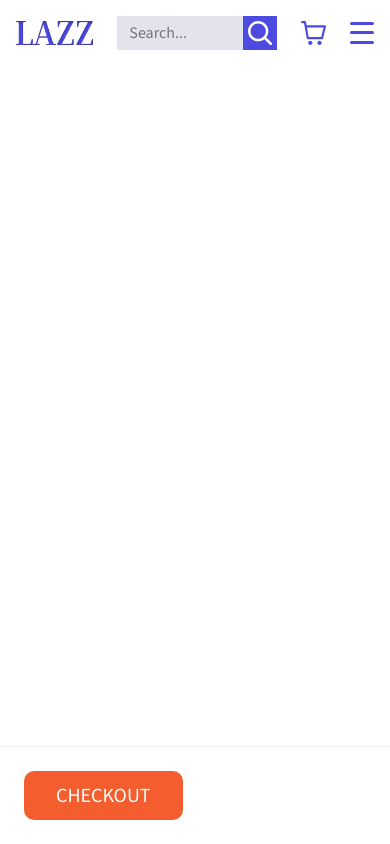
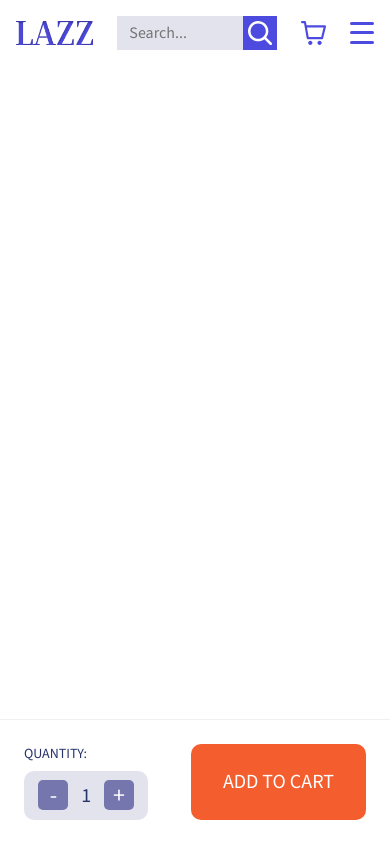
Before and after one commit to DWNWND/Frontend-Frameworks-CA-Thea, a React (Vite) app: page / in a window 390 px wide. Built offline with nearby package versions, Linux system fonts and the light colour scheme.

Commit message:
added the Quantity component to the -product-page- mobile footer

```diff
--- a/src/components/footer/index.jsx
+++ b/src/components/footer/index.jsx
@@ -1,8 +1,9 @@
 import { useState, useEffect } from "react";
 import styles from "./Footer.module.css";
 import Button from "../button";
+import Quantity from "../quanity";
 
-export default function Footer({ page = "checkout" }) {
+export default function Footer({ page = "product" }) {
   const checkIfMobileScreen = () => {
     const [width, setWidth] = useState(window.innerWidth);
     const handleWindowSizeChange = () => {
@@ -29,6 +30,7 @@ export default function Footer({ page = "checkout" }) {
     if (page === "product") {
       return (
         <footer className={styles.wrapper}>
+          <Quantity />
           <Button page={page} />
         </footer>
       );
```
